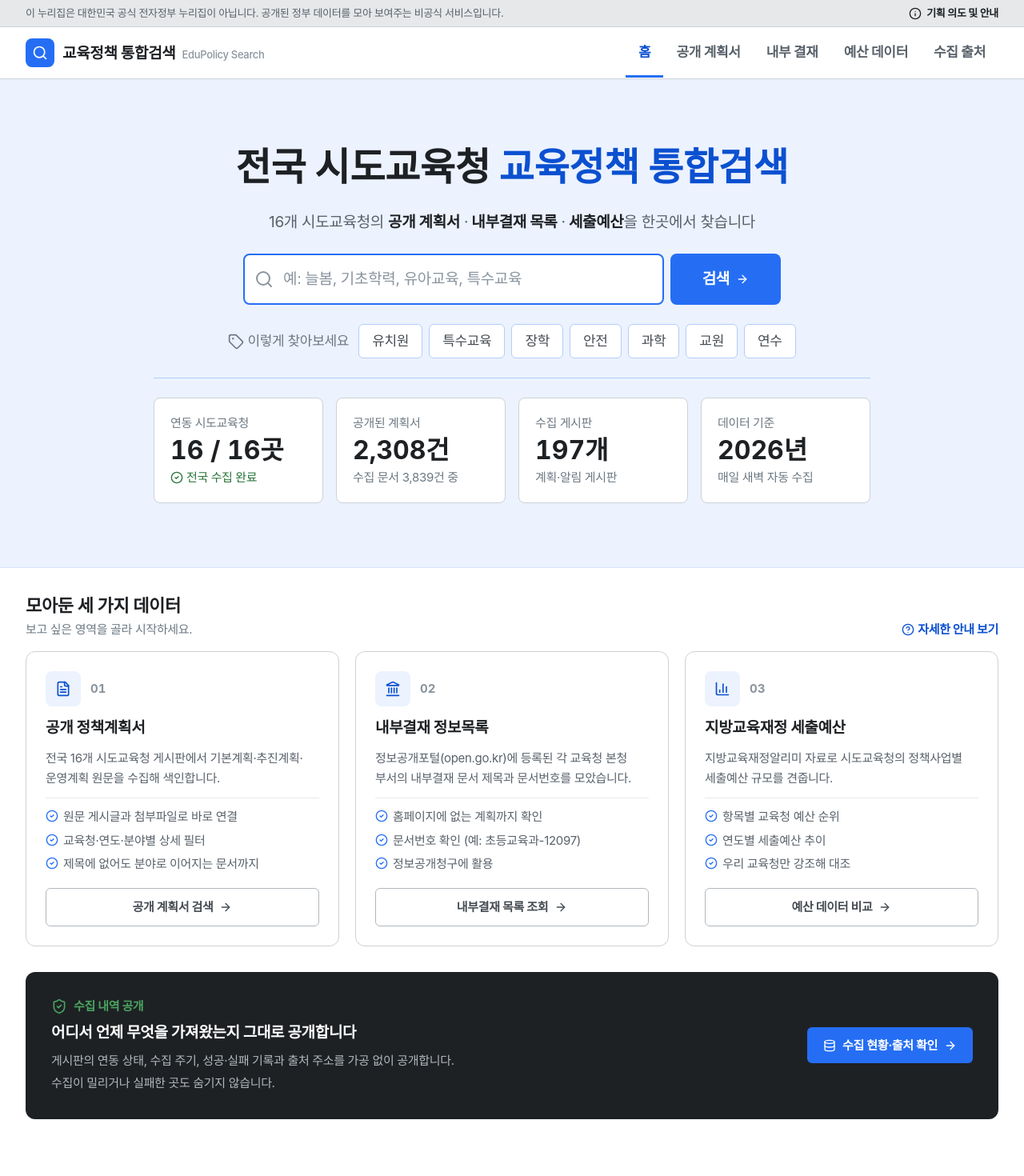
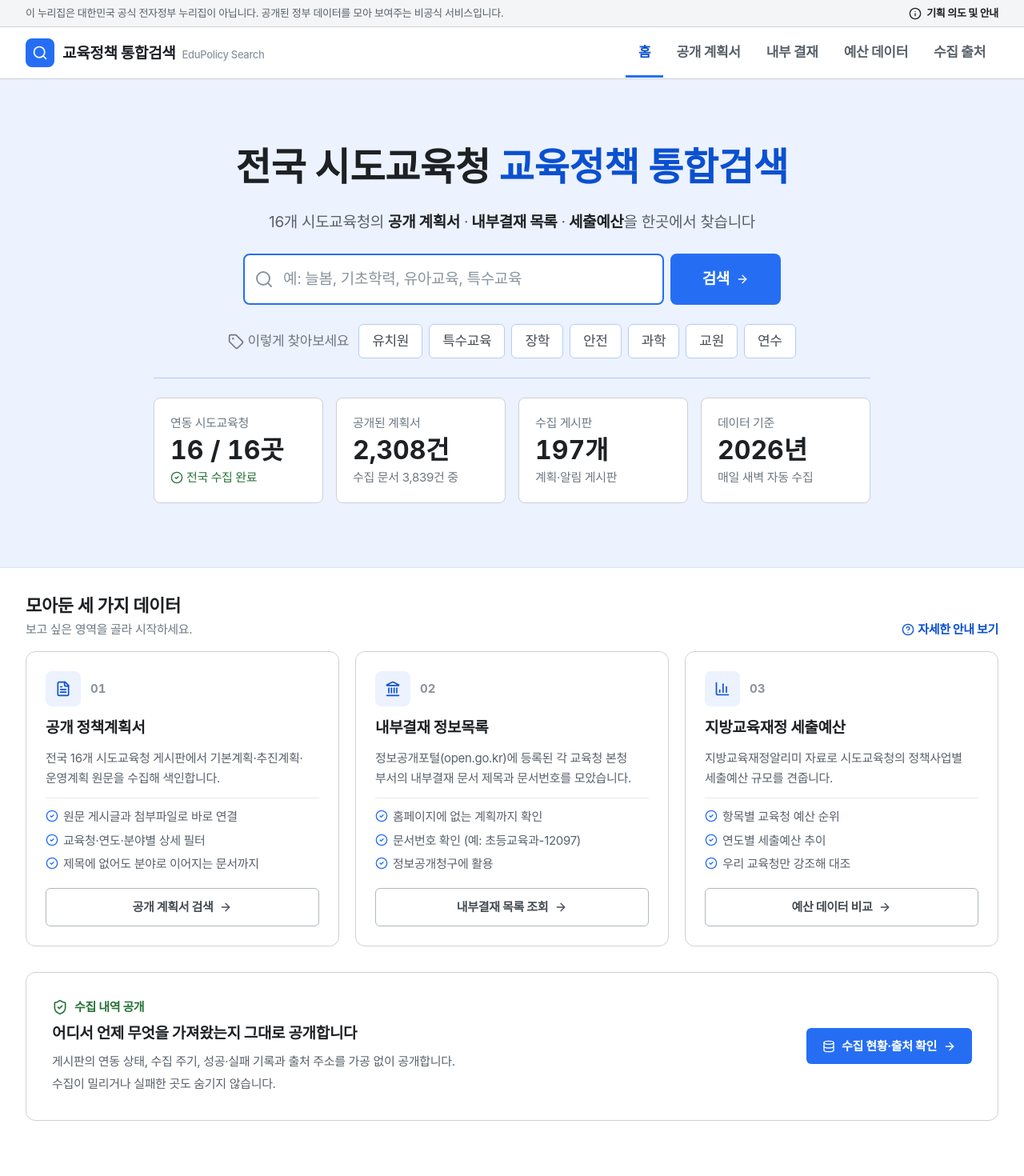
Before and after one commit to kain9012-bit/k-edu-policy, a React (Vite) app: page / in a window 1280 px wide. Shown: the top 1470 px of the page at 80% size. Built offline with nearby package versions, Linux system fonts and the light colour scheme; no server answers; a web font is replaced by a local one.

Commit message:
머리말 띠 밝게, 홈 수집 내역 공개 영역을 흰 배경으로

```diff
--- a/src/components/Header.tsx
+++ b/src/components/Header.tsx
@@ -24,7 +24,7 @@ export const Header: React.FC<HeaderProps> = ({
   return (
     <header className="bg-white sticky top-0 z-30 border-b border-slate-200">
       {/* ── 안내 띠: 비공식 서비스임을 먼저 밝힌다(KRDS 마스트헤드 관례) ── */}
-      <div className="bg-slate-100 text-slate-600 border-b border-slate-200">
+      <div className="bg-slate-50 text-slate-600 border-b border-slate-200">
         <div className="max-w-7xl mx-auto px-4 sm:px-6 lg:px-8 py-2 flex flex-wrap items-center justify-between gap-x-4 gap-y-1 text-xs">
           <p>
             이 누리집은 대한민국 공식 전자정부 누리집이 아닙니다.
--- a/src/components/HomeTab.tsx
+++ b/src/components/HomeTab.tsx
@@ -289,18 +289,18 @@ export const HomeTab: React.FC<HomeTabProps> = ({
 
       {/* ===== 5. 출처 공개 ===== */}
       <section
-        className="bg-slate-900 text-white rounded-xl p-6 sm:p-8
+        className="bg-white border border-slate-200 rounded-xl p-6 sm:p-8
  flex flex-col md:flex-row md:items-center justify-between gap-6"
       >
         <div className="space-y-2 max-w-2xl">
-          <span className="inline-flex items-center gap-2 text-sm font-bold text-emerald-400">
+          <span className="inline-flex items-center gap-2 text-sm font-bold text-emerald-600">
             <ShieldCheck className="w-5 h-5" aria-hidden="true" />
             수집 내역 공개
           </span>
-          <h3 className="text-lg font-bold text-white">
+          <h3 className="text-lg font-bold text-slate-900">
             어디서 언제 무엇을 가져왔는지 그대로 공개합니다
           </h3>
-          <div className="text-sm text-slate-300 leading-relaxed space-y-1">
+          <div className="text-sm text-slate-600 leading-relaxed space-y-1">
             <p>게시판의 연동 상태, 수집 주기, 성공·실패 기록과 출처 주소를 가공 없이 공개합니다.</p>
             <p>수집이 밀리거나 실패한 곳도 숨기지 않습니다.</p>
           </div>
@@ -309,7 +309,7 @@ export const HomeTab: React.FC<HomeTabProps> = ({
         <button
           type="button"
           onClick={() => onNavigateTab('sources')}
-          className="px-5 py-3 bg-blue-600 hover:bg-blue-500 text-white text-sm font-bold
+          className="px-5 py-3 bg-blue-600 hover:bg-blue-700 text-white text-sm font-bold
  rounded-md transition-colors flex items-center justify-center gap-2
                      shrink-0 self-start md:self-auto"
         >
```
